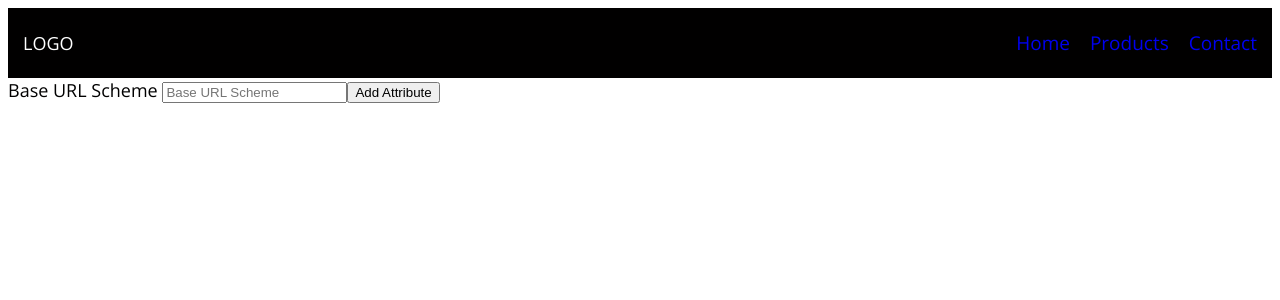
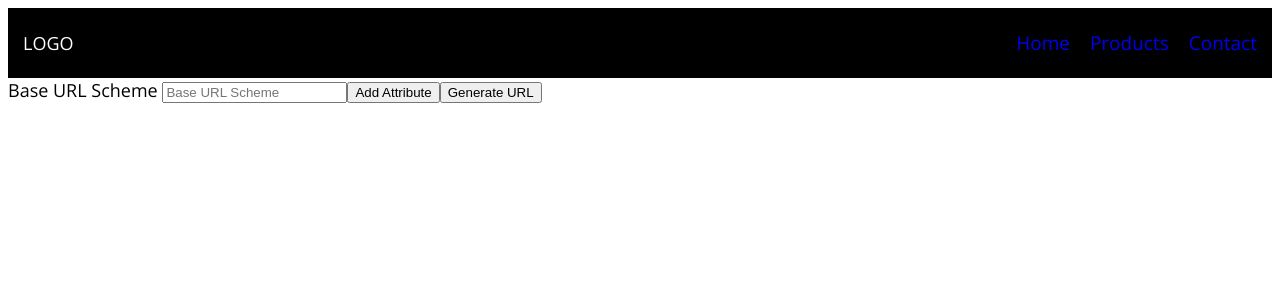
Before and after one commit to Hysumi/react-project, a React (Create React App) app: page / in a window 1280 px wide. Shown: the top 300 px of the page. Built offline with nearby package versions, Linux system fonts and the light colour scheme.

Commit message:
Mostrar URL Scheme

```diff
--- a/src/components/formComponent/form.js
+++ b/src/components/formComponent/form.js
@@ -9,11 +9,13 @@ export default class Form extends React.Component {
         this.state = {
             attributes: [],
             id: 0,
-            baseURLScheme: ""
+            baseURLScheme: "",
+            url: ""
         };
         this.addAttribute = this.addAttribute.bind(this);
         this.deleteAttribute = this.deleteAttribute.bind(this);
         this.updateAttribute = this.updateAttribute.bind(this);
+        this.generateURL = this.generateURL.bind(this);
     }
 
     addAttribute (e) {
@@ -68,10 +70,29 @@ export default class Form extends React.Component {
         return component;
     }
 
-    change = (e) => {
+    change (e) {
         e.preventDefault();
         this.setState({
             [e.target.name]: e.target.value
+        });
+    }
+
+    generateURL () {
+        if (this.state.baseURLScheme === "") {
+            return alert("Preencha o campo Base URL Scheme para gerar a url");
+        }
+        let urlScheme = this.state.baseURLScheme + "://";
+        for (var i = 0; i < this.state.attributes.length; i++) {
+            if (this.state.attributes[i].value === "") {
+                continue;
+            }
+            urlScheme += this.state.attributes[i].value;
+            if (i < this.state.attributes.length - 1) {
+                urlScheme += "/";
+            }
+        }
+        this.setState({
+            url: urlScheme
         });
     }
 
@@ -92,6 +113,9 @@ export default class Form extends React.Component {
                         </div>
                     );
                 })}
+                <button onClick={this.generateURL}> Generate URL </button>
+                <br/>
+                {this.state.url}
             </div>
         );
     }
```
